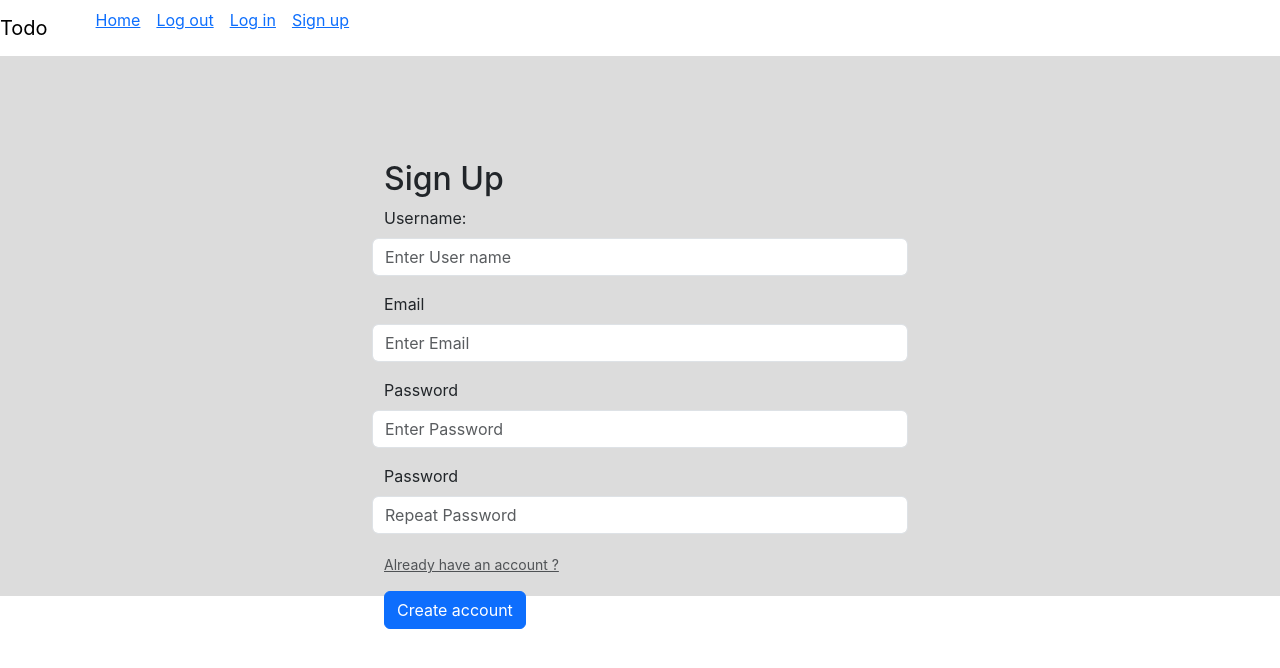
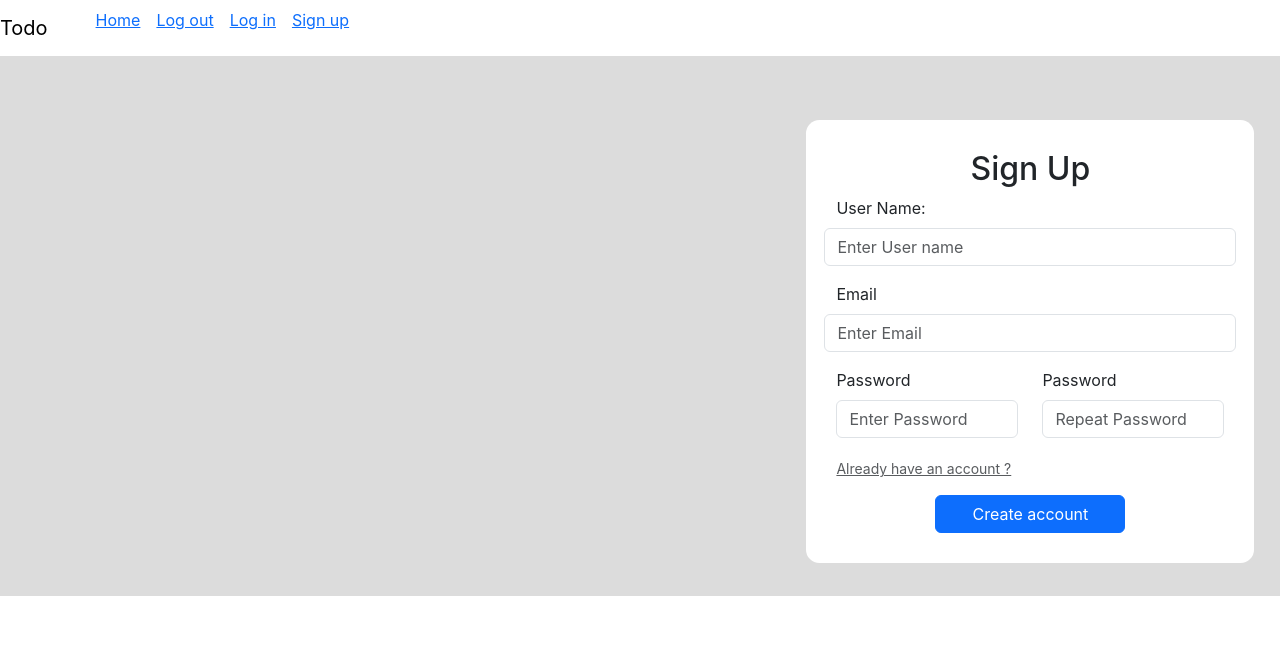
Before and after one commit to Osorabrian/Todo-React-Frontend, a React (Create React App) app: page /signup in a window 1280 px wide. Shown: the top 668 px of the page. Built offline with nearby package versions, Linux system fonts and the light colour scheme.

Commit message:
format log in and sign up form

```diff
--- a/src/components/Login/login.js
+++ b/src/components/Login/login.js
@@ -10,18 +10,21 @@ export default function Login(){
                 <h2 style={{textAlign:'center'}} className='mb-4'>Log in</h2>
 
                 <div className='row mb-4'>
-                    <label className='form-label'>User name:</label>
-                    <input placeholder='Enter User Name'className='form-control' type='text' />
+                    <label className='form-label'>User Name:</label>
+                    <input placeholder='Enter User Name'className='form-control' type='text' required/>
                 </div>
 
                 <div className='row mb-4'>
                     <label className='form-label'>Password</label>
-                    <input placeholder='Enter Password' className='form-control' type = 'password'/>
+                    <input placeholder='Enter Password' className='form-control' type = 'password' required/>
                 </div>
 
                 <p className='form-text'>Don't have an account ? <NavLink to='/signup'> Create an acount.</NavLink></p>
 
-                <button className='btn btn-primary'>Log in</button>
+                <div style={{textAlign: 'center'}}>
+                    <button className='btn btn-primary' style={{width: '100px'}}>Log in</button>
+                </div>
+
             </form>
         </div>
     )
--- a/src/components/Signup/signup.css
+++ b/src/components/Signup/signup.css
@@ -4,9 +4,12 @@
 }
 
 #signup-form{
+    padding: 30px;
+    background-color: white;
     position: absolute;
-    top: 20%;
-    left: 30%;
-    width: 40%;
+    top: 15%;
+    left: 63%;
+    width: 35%;
     text-align: left;
+    border-radius: 3%;
 }
--- a/src/components/Signup/signupform.js
+++ b/src/components/Signup/signupform.js
@@ -6,33 +6,43 @@ export default function SignUpForm(){
     return(
         <form id='signup-form'>
 
-            <h2>Sign Up</h2>
+            <h2 className="mb-2" style={{textAlign: 'center'}}>Sign Up</h2>
 
             <div className="row mb-3">
-                <label className="form-label">Username:</label>
+
+                <label className="form-label">User Name:</label>
                 <input className='form-control' placeholder='Enter User name' type='text' id='signup-email' required/>
+
             </div>
 
             <div className="row mb-3">
+
                 <label className="form-label">Email</label>
                 <input className="form-control" placeholder="Enter Email" type={'email'} id='signup-email' required/>
+
             </div>
 
             <div className="row mb-3">
-                <label className="form-label">Password</label>
-                <input className="form-control" placeholder="Enter Password" type={'password'} id='password' required/>
-            </div>
 
-            <div className="row mb-3">
-                <label className="form-label">Password</label>
-                <input className="form-control" placeholder="Repeat Password" type={'password'} id='repeat-password' required/>
+                <div className="col-6">
+                    <label className="form-label">Password</label>
+                    <input className="form-control" placeholder="Enter Password" type={'password'} id='password' required/>
+                </div>
+
+               <div className="col-6">
+                    <label className="form-label">Password</label>
+                    <input className="form-control" placeholder="Repeat Password" type={'password'} id='repeat-password' required/>
+               </div>
+
             </div>
 
             <div className="row mb-3">
                 <NavLink className={'form-text'} to='/'>Already have an account ? </NavLink>
             </div>
 
-            <button className="btn btn-primary">Create account</button>
+            <div style={{textAlign: 'center'}}>
+            <button className="btn btn-primary" style={{width: '190px'}}>Create account</button>
+            </div>
 
         </form>
     )
```
